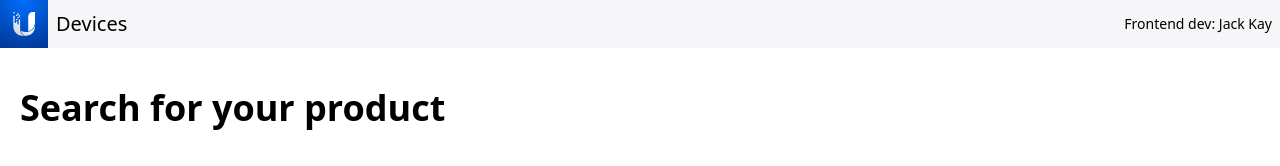
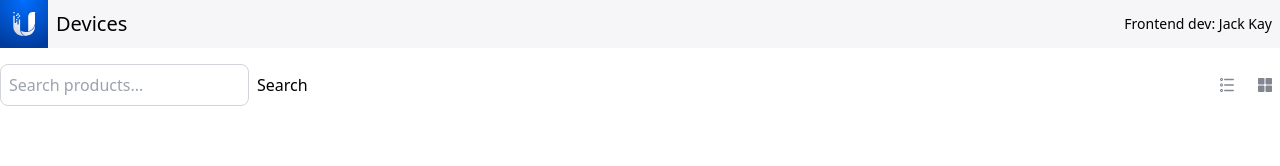
Before and after one commit to jackkayak/ui-productsearch-app, a React (Create React App) app: page / in a window 1280 px wide. Shown: the top 166 px of the page. Built offline with nearby package versions, Linux system fonts and the light colour scheme; no server answers.

Commit message:
search is functional using devices. Added grid and list svgs to the rightfrom figma file. They are not functional yet

```diff
--- a/src/App.tsx
+++ b/src/App.tsx
@@ -1,14 +1,14 @@
 import React, { useEffect, useState } from 'react';
 import fetchData, { Device } from './fetchData';
+import Header from './components/Header';
+import Toolbar from './components/ToolBar';
 import ProductList from './components/ProductList';
 import ProductGrid from './components/ProductGrid';
-import Header from './components/Header';
-import fetchPropertyNames from './Api/utils';
 
 const App: React.FC = () => {
   const [devices, setDevices] = useState<Array<Device>>([]);
 
-   useEffect(() => {
+  useEffect(() => {
     const fetchDevices = async () => {
       const data = await fetchData();
       setDevices(data);
@@ -16,13 +16,10 @@ const App: React.FC = () => {
     fetchDevices();
   }, []);
 
-  useEffect(() => {
-    fetchPropertyNames();
-  }, []);
-
   return (
     <div>
       <Header />
+      <Toolbar devices={devices} />
       <ProductList devices={devices} />
       <ProductGrid devices={devices} />
     </div>
--- /dev/null
+++ b/src/components/ToolBar.tsx
@@ -0,0 +1,44 @@
+import React, { useState } from 'react';
+import { Device } from '../fetchData';
+import ProductSearch from './toolbar/ProductSearch';
+import GridIcon from './../assets/Grid.svg';
+import ListIcon from './../assets/List.svg';
+
+type Props = {
+  devices: Device[];
+};
+
+const ToolBar: React.FC<Props> = ({ devices }) => {
+  const [view, setView] = useState<'list' | 'grid'>('list');
+  const [filteredDevices, setFilteredDevices] = useState<Device[]>(devices);
+
+  const handleViewChange = (view: 'list' | 'grid') => {
+    setView(view);
+  };
+
+  const handleSearch = (results: Device[]) => {
+    setFilteredDevices(results);
+  };
+
+  return (
+    <div className="flex justify-between items-center">
+      <ProductSearch devices={devices} onSearch={handleSearch} />
+      <div>
+        <button
+          className="p-2 mr-2"
+          onClick={() => handleViewChange('list')}
+        >
+          <img src={ListIcon} alt="List View" />
+        </button>
+        <button
+          className="p-2"
+          onClick={() => handleViewChange('grid')}
+        >
+          <img src={GridIcon} alt="Grid View" />
+        </button>
+      </div>
+    </div>
+  );
+};
+
+export default ToolBar;
--- a/src/components/toolbar/ProductSearch.tsx
+++ b/src/components/toolbar/ProductSearch.tsx
@@ -1,10 +1,12 @@
 import React, { useState } from 'react';
+import { Device } from '../../fetchData';
 
 type ProductSearchProps = {
-  onSearch: (query: string) => void;
+  devices: Array<Device>;
+  onSearch: (results: Array<Device>) => void;
 };
 
-const ProductSearch: React.FC<ProductSearchProps> = ({ onSearch }) => {
+const ProductSearch: React.FC<ProductSearchProps> = ({ devices, onSearch }) => {
   const [query, setQuery] = useState('');
 
   const handleInputChange = (event: React.ChangeEvent<HTMLInputElement>) => {
@@ -12,7 +14,15 @@ const ProductSearch: React.FC<ProductSearchProps> = ({ onSearch }) => {
   };
 
   const handleSearch = () => {
-    onSearch(query);
+    const results = devices.filter(
+      (device) =>
+        device.id.includes(query) ||
+        device.name.toLowerCase().includes(query.toLowerCase()) ||
+        device.iconId.includes(query) ||
+        device.lineName.toLowerCase().includes(query.toLowerCase()) ||
+        device.product.toLowerCase().includes(query.toLowerCase())
+    );
+    onSearch(results);
   };
 
   return (
@@ -24,9 +34,7 @@ const ProductSearch: React.FC<ProductSearchProps> = ({ onSearch }) => {
         value={query}
         onChange={handleInputChange}
       />
-      <button onClick={handleSearch}>
-        Search
-      </button>
+      <button onClick={handleSearch}>Search</button>
     </div>
   );
 };
```
Also changed, not shown: src/assets/Grid.svg (added), src/assets/List.svg (added).
